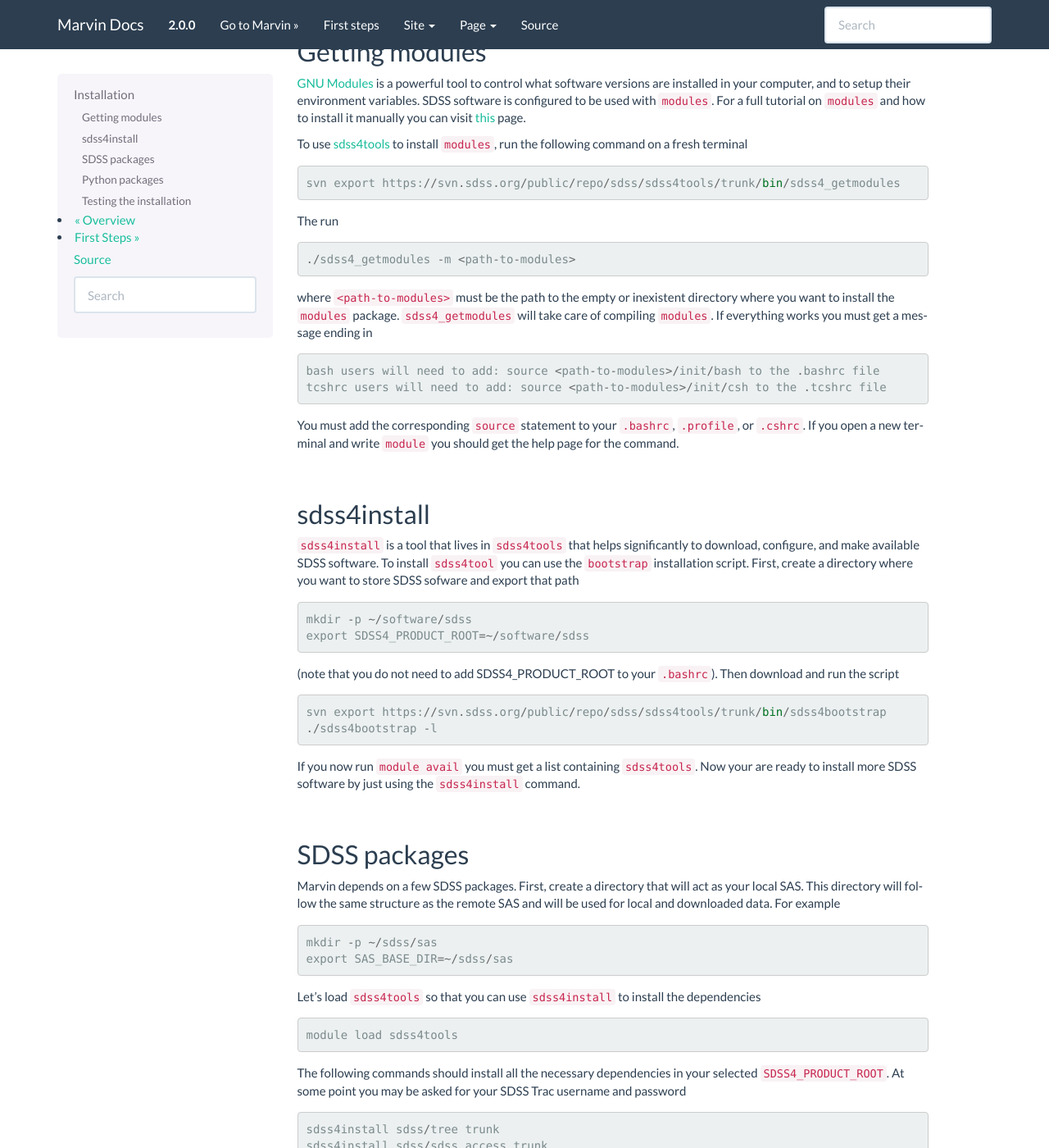
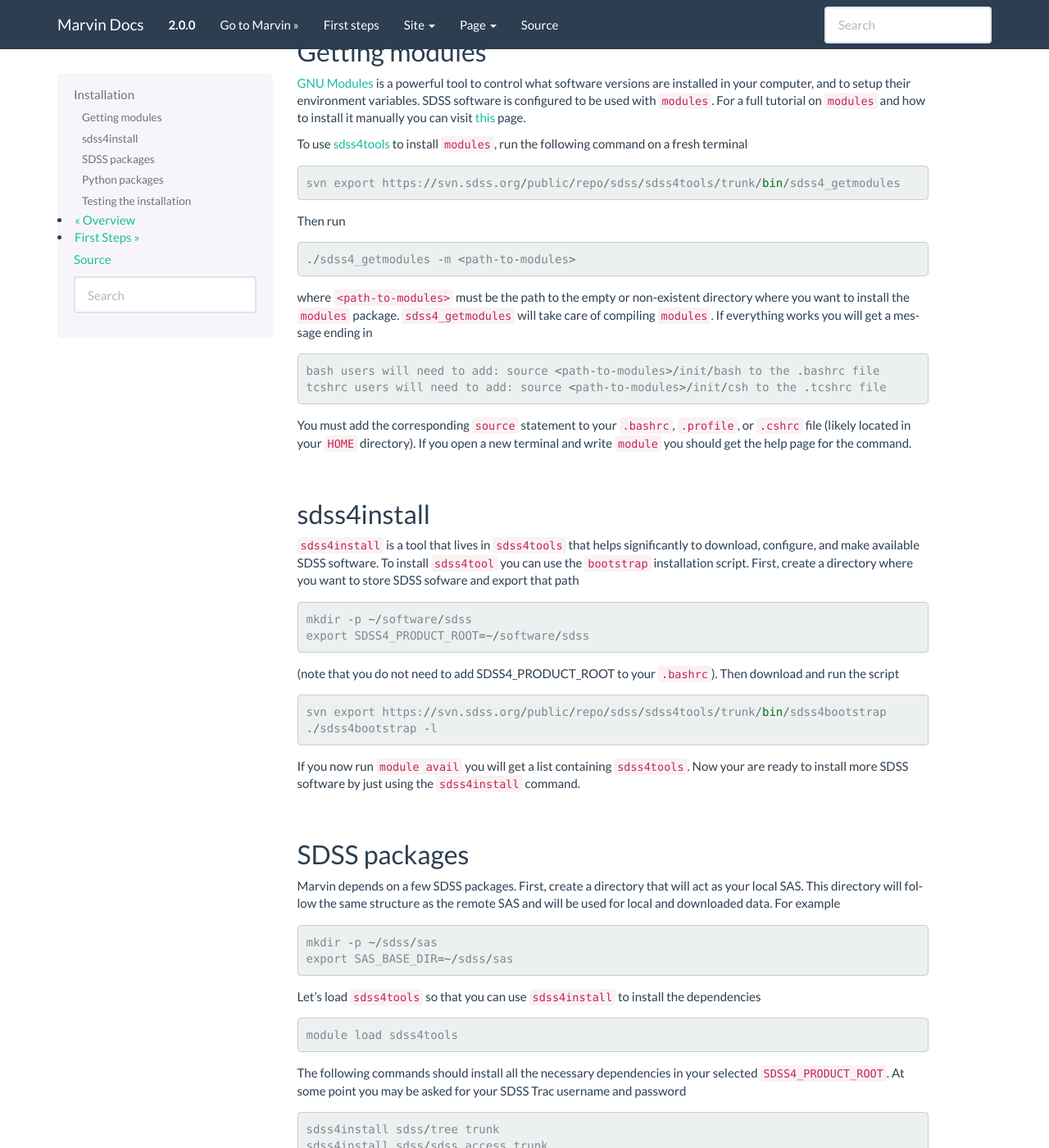
Before and after one commit to sdss/marvin, a Sphinx documentation site: the page built from docs/sphinx/installation.rst, in a window 1280 px wide and 1400 px high, scrolled down 575 px. Shown: the whole window at 82% size. Built offline with Sphinx 7.4.7, drawn with Linux system fonts in a browser that asks for light colours; pages that are not in the unit, such as notebooks, are missing from menus.

Commit message:
fix typos in installation.rst

```diff
--- a/docs/sphinx/installation.rst
+++ b/docs/sphinx/installation.rst
@@ -41,19 +41,19 @@ to install ``modules``, run the following command on a fresh terminal ::
 
     svn export https://svn.sdss.org/public/repo/sdss/sdss4tools/trunk/bin/sdss4_getmodules
 
-The run ::
+Then run ::
 
     ./sdss4_getmodules -m <path-to-modules>
 
-where ``<path-to-modules>`` must be the path to the empty or inexistent directory
+where ``<path-to-modules>`` must be the path to the empty or non-existent directory
 where you want to install the ``modules`` package. ``sdss4_getmodules`` will take care
-of compiling ``modules``. If everything works you must get a message ending in ::
+of compiling ``modules``. If everything works you will get a message ending in ::
 
     bash users will need to add: source <path-to-modules>/init/bash to the .bashrc file
     tcshrc users will need to add: source <path-to-modules>/init/csh to the .tcshrc file
 
 You must add the corresponding ``source`` statement to your ``.bashrc``, ``.profile``, or
-``.cshrc``. If you open a new terminal and write ``module`` you should get the help
+``.cshrc`` file (likely located in your ``HOME`` directory). If you open a new terminal and write ``module`` you should get the help
 page for the command.
 
 |
@@ -75,7 +75,7 @@ download and run the script ::
     svn export https://svn.sdss.org/public/repo/sdss/sdss4tools/trunk/bin/sdss4bootstrap
     ./sdss4bootstrap -l
 
-If you now run ``module avail`` you must get a list containing ``sdss4tools``. Now
+If you now run ``module avail`` you will get a list containing ``sdss4tools``. Now
 your are ready to install more SDSS software by just using the ``sdss4install`` command.
 
 |
@@ -129,7 +129,7 @@ and then ::
     echo "source ~/.modules" > ~/.bashrc
 
 or edit ``.modules`` and your configuration file with your favourite text editor. The lines
-in `.modules` will load ``sdss4tools`` and ``marvin`` for each new terminal.
+in ``.modules`` will load ``sdss4tools`` and ``marvin`` for each new terminal.
 
 |
 
```
